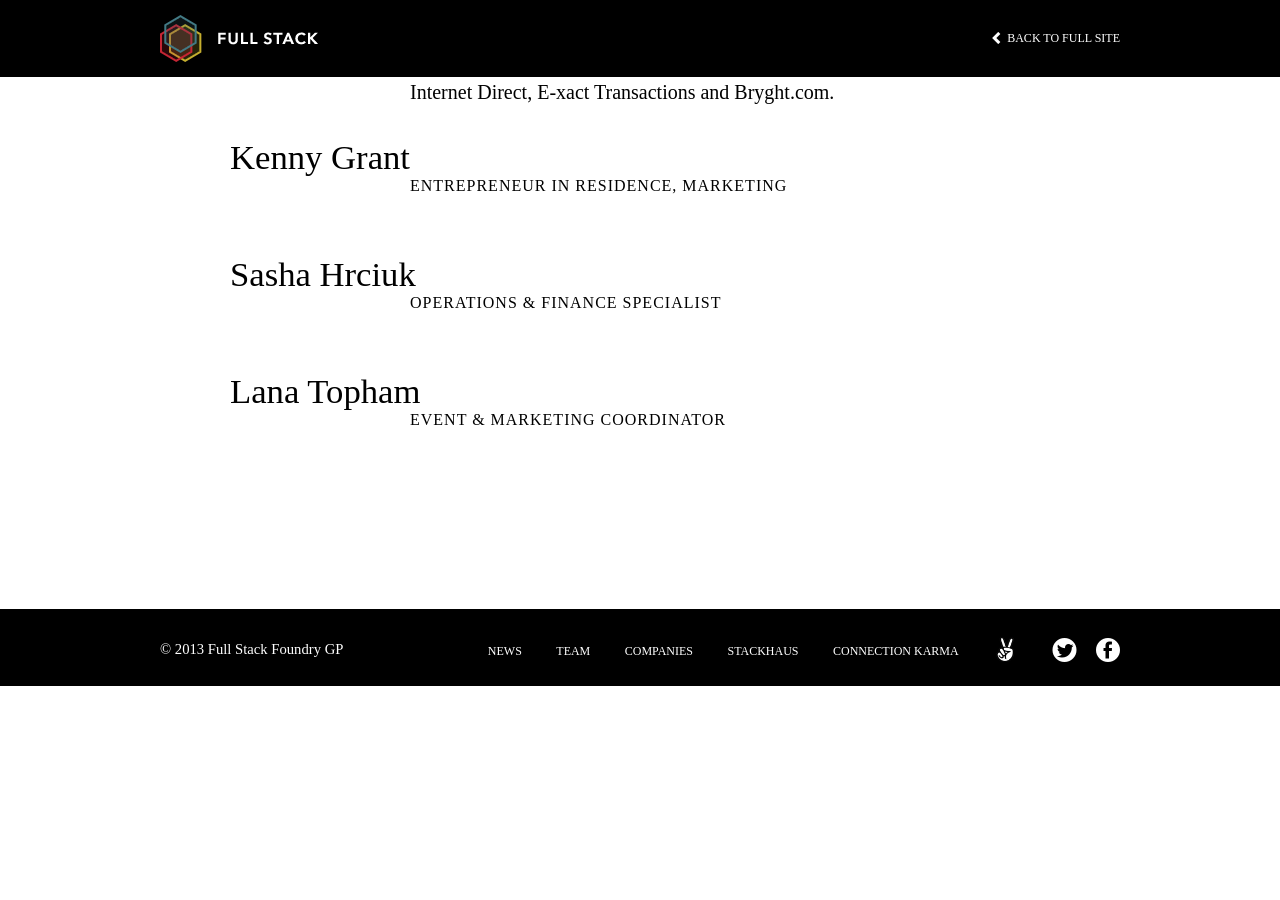
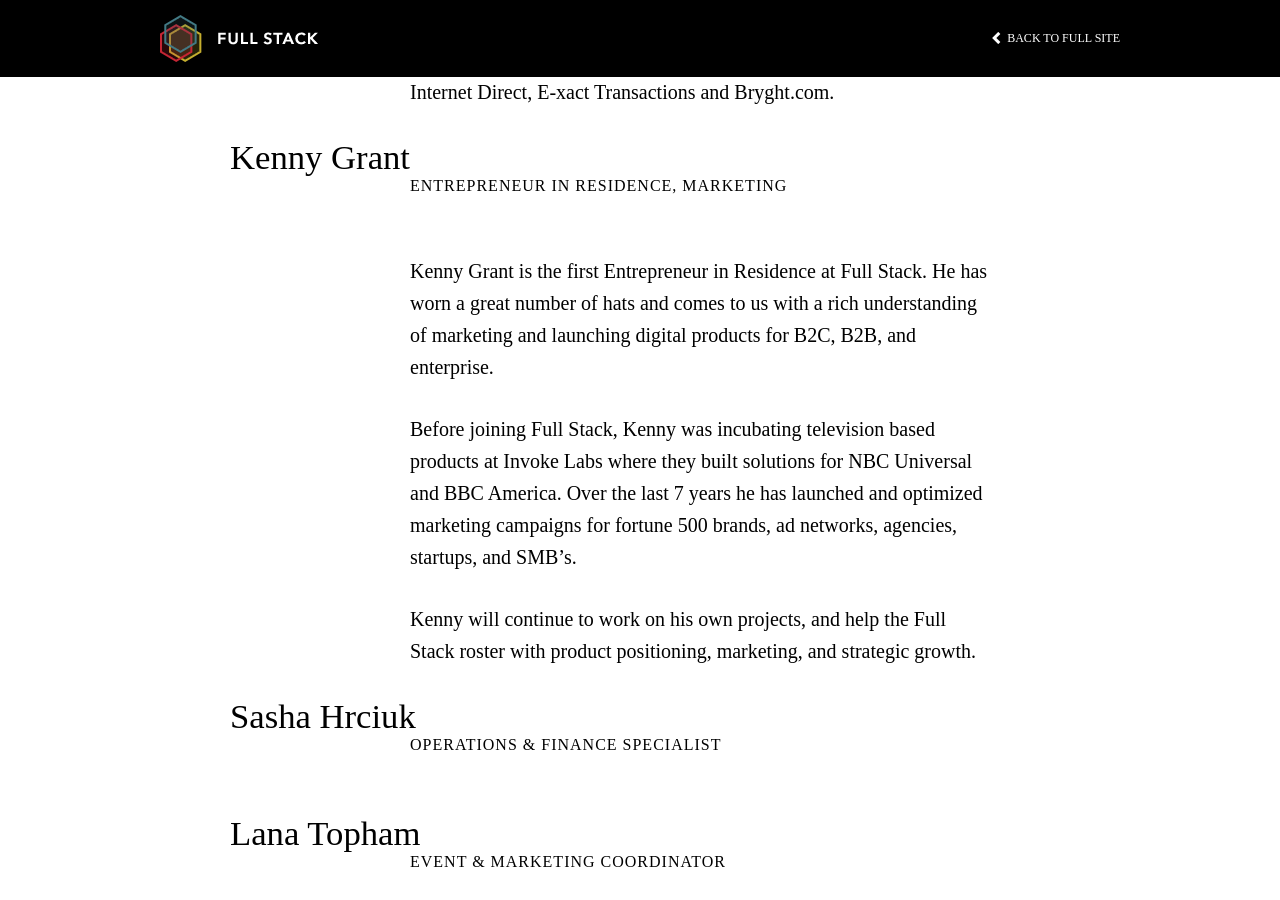
Before and after one commit to FullStackFoundry/fullstackfoundry.github.com, a Jekyll site: the page built from team/index.md, in a window 1280 px wide and 900 px high, scrolled down 1220 px. Built offline with Jekyll 4.4.1, drawn with Linux system fonts in a browser that asks for light colours; nearby versions of some CDN libraries; some web fonts are replaced; before the commit the page ends 1906 px from its top, so only the background shows below that.

Commit message:
Updates on Team Page
Corrected bad links for angel.co profile and added quick and dirty
profile

```diff
--- a/team/index.md
+++ b/team/index.md
@@ -22,9 +22,15 @@ Lance co-founded PEER 1 Hosting with Mark Teolis in 1999. Until its acquisition
 
 Lance has long been a technology enthusiast, and has been involved in a variety of high-tech ventures throughout his career. A serial entrepreneur, Lance has co-founded Sutton Group Realty Services, Internet Direct, E-xact Transactions and Bryght.com.
 
-## [Kenny Grant](http://angel.co/kennygrant)
+## [Kenny Grant](https://angel.co/kenny-grant)
 ### Entrepreneur in Residence, Marketing
 <a name="kenny" />
+
+Kenny Grant is the first Entrepreneur in Residence at Full Stack. He has worn a great number of hats and comes to us with a rich understanding of marketing and launching digital products for B2C, B2B, and enterprise.
+
+Before joining Full Stack, Kenny was incubating television based products at Invoke Labs where they built solutions for NBC Universal and BBC America. Over the last 7 years he has launched and optimized marketing campaigns for fortune 500 brands, ad networks, agencies, startups, and SMB's.
+
+Kenny will continue to work on his own projects, and help the Full Stack roster with product positioning, marketing, and strategic growth.
 
 ## Sasha Hrciuk
 ### Operations & Finance Specialist
```
